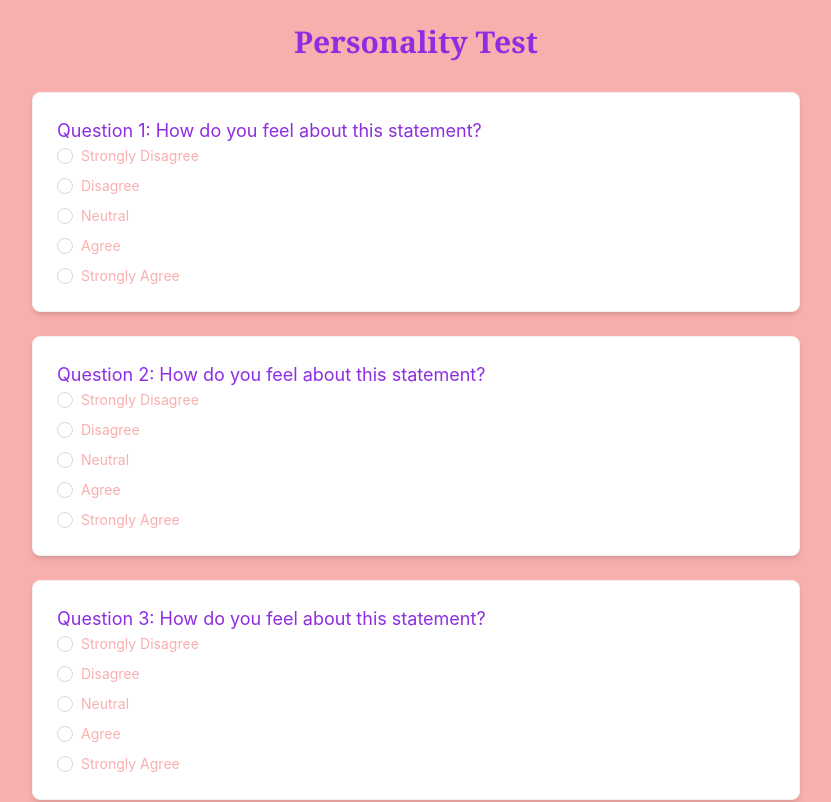
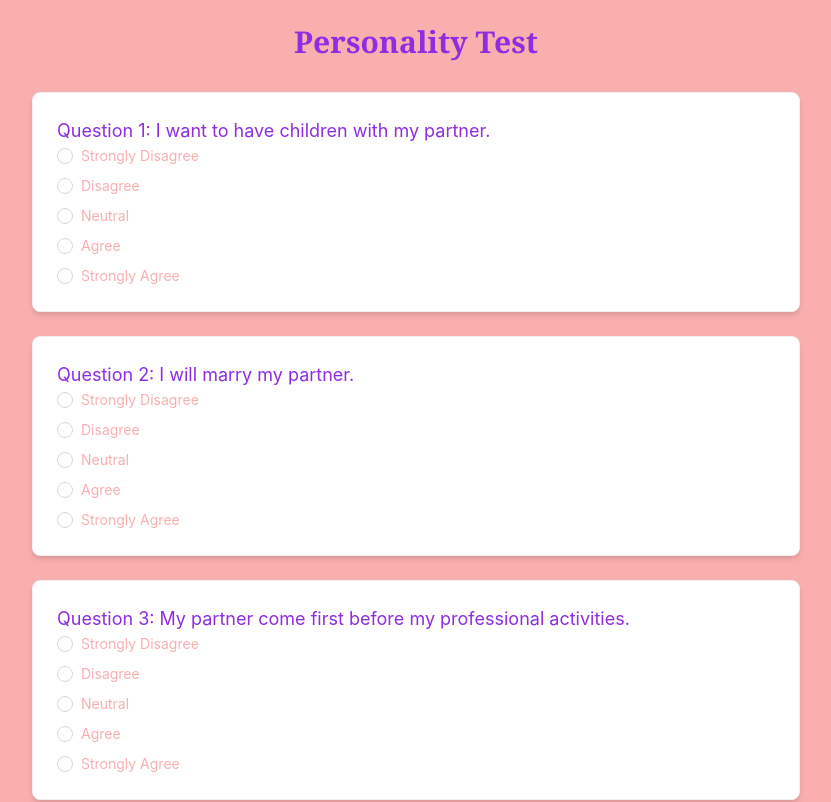
Before and after one commit to Phaoll/unlove, a React (Create React App) app in the folder unlove-frontend/: page /test in a window 1280 px wide. Shown: the top 802 px of the page, without its empty margins (224-1055 px from the left). Built offline with nearby package versions, Linux system fonts and the light colour scheme.

Commit message:
FEAT: first questions

```diff
--- /dev/null
+++ b/unlove-frontend/src/const/questions.short.tsx
@@ -0,0 +1,32 @@
+const questions = [
+    {
+        "id": "1",
+        "wording": {
+            "FR": "J'aurai des enfants avec mon ou ma partenaire.",
+            "EN": "I want to have children with my partner."
+        }
+    },
+    {
+        "id": "2",
+        "wording": {
+            "FR": "Je me marierait avec mon ou ma partenaire.",
+            "EN": "I will marry my partner."
+        }
+    },
+    {
+        "id": "3",
+        "wording": {
+            "FR": "Mon ou ma partenaire passe avant mon activité professionnelle.",
+            "EN": "My partner come first before my professional activities."
+        }
+    },
+    {
+        "id": "4",
+        "wording": {
+            "FR": "Mon ou ma partenaire ne peut embrasser d'autres personnes sur les lèvres.",
+            "EN": "My partner can't French kiss another than me."
+        }
+    }
+]
+
+export default questions;
--- a/unlove-frontend/src/landingPage/landingPage.tsx
+++ b/unlove-frontend/src/landingPage/landingPage.tsx
@@ -1,5 +1,3 @@
-// src/LandingPage.tsx
-
 import React from 'react';
 import { Button } from 'antd';
 import { useNavigate } from 'react-router-dom';
--- a/unlove-frontend/src/testPage/testPage.tsx
+++ b/unlove-frontend/src/testPage/testPage.tsx
@@ -1,12 +1,12 @@
-// src/TestPage.tsx
-
 import React, { useState } from 'react';
 import { Button, Card, Radio } from 'antd';
 import { useNavigate } from 'react-router-dom';
+import questions from '../const/questions.short';
 
 const TestPage: React.FC = () => {
   const [answers, setAnswers] = useState<number[]>(Array(5).fill(0)); // Initialize answers for 30 questions
   const navigate = useNavigate();
+  const language = 'EN';
 
   // Handle answer change
   const handleAnswerChange = (questionIndex: number, value: number) => {
@@ -30,13 +30,15 @@ const TestPage: React.FC = () => {
         Personality Test
       </h1>
       <div className="w-full max-w-3xl">
-        {Array.from({ length: 30 }, (_, index) => (
+        {questions.map((question, index) => (
           <Card
-            key={index}
+            key={question.id}
             className="mb-6 shadow-md rounded-lg"
             style={{ backgroundColor: '#ffffff', borderColor: '#f0f0f0' }}
           >
-            <p className="text-lg text-cozyPurple">Question {index + 1}: How do you feel about this statement?</p>
+            <p className="text-lg text-cozyPurple">
+              {`Question ${index + 1}: ${question.wording[language]}`}
+            </p>
             <Radio.Group
               onChange={(e) => handleAnswerChange(index, e.target.value)}
               value={answers[index]}
```
